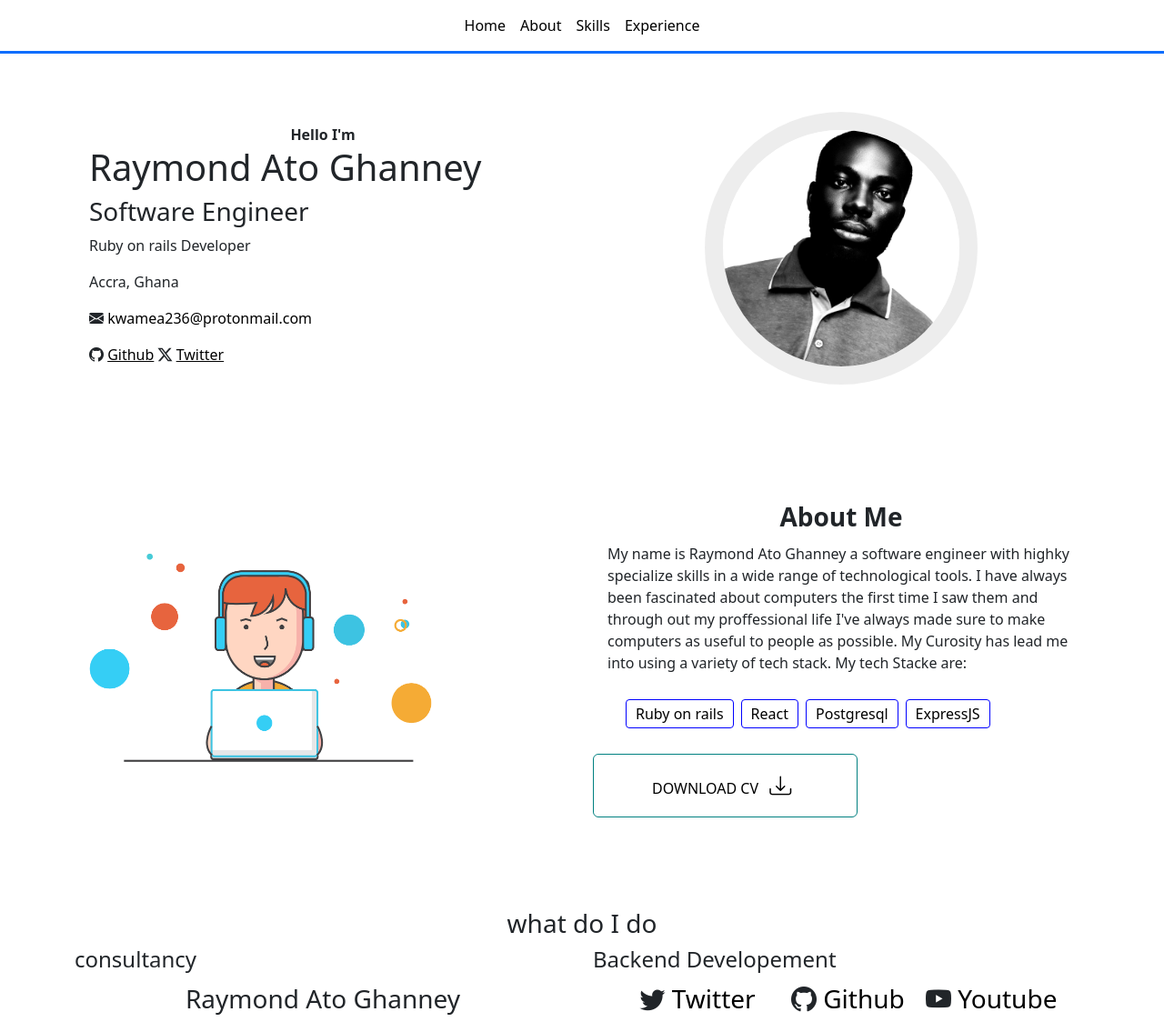
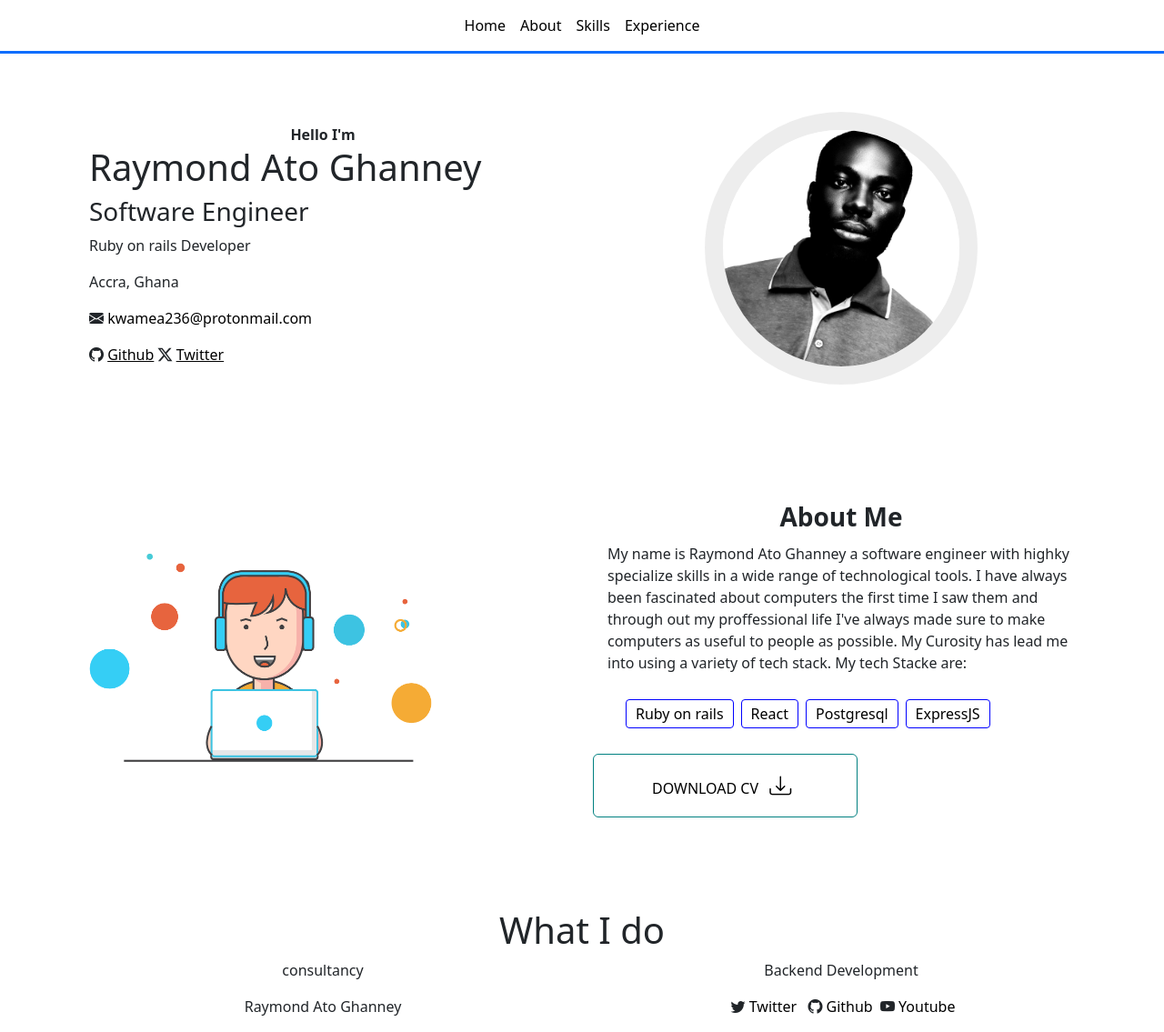
Before and after one commit to kwamea236/kwamea236.github.io, a Jekyll site: the page built from index.html, in a window 1280 px wide. Shown: the whole page at 91% size. Built offline with Jekyll 4.4.1, drawn with Linux system fonts in a browser that asks for light colours.

Commit message:
Fix website grid fixed

```diff
--- a/_includes/about.html
+++ b/_includes/about.html
@@ -1,9 +1,9 @@
 <div class="container">
     <div class="row align-items-center">
-        <div class="col">
+        <div class="col-md-6">
             <img src="/assets/img/ab-img.png" alt="clipart of a person with a laptop" style="width: 400px;">
         </div>
-        <div class="col">
+        <div class="col-md-6">
             <h3 class="fw-bold text-center mt-3" style="line-height: 150%;">About Me</h3>
             <p class="px-3">My name is Raymond Ato Ghanney a software engineer with
                 highky specialize skills in a wide range of technological tools.
--- a/_includes/footer.html
+++ b/_includes/footer.html
@@ -1,12 +1,12 @@
 <div class="container text-center">
     <div class="row">
         <div class="col">
-            <p class="fs-3">Raymond Ato Ghanney</p>
+            <p class="">Raymond Ato Ghanney</p>
         </div>
         <div class="col">
-            <span class="bi bi-twitter fs-3 mx-3"> <a class="a-cust" href="#">Twitter</a> </span>
-            <span class="bi bi-github fs-3 mx-3"> <a class="a-cust" href="#">Github</a> </span>
-            <span class="bi bi-youtube fs-3"> <a class="a-cust" href="http://www.youtube.com/@DevBrayn">Youtube</a></span>
+            <span class="bi bi-twitter mx-1"> <a class="a-cust" href="#">Twitter</a> </span>
+            <span class="bi bi-github mx-1"> <a class="a-cust" href="#">Github</a> </span>
+            <span class="bi bi-youtube"> <a class="a-cust" href="http://www.youtube.com/@DevBrayn">Youtube</a></span>
         </div>
     </div>
 </div>
--- a/_includes/hero.html
+++ b/_includes/hero.html
@@ -1,13 +1,13 @@
 <div id="hero" class="container text-center">
     <div class="row align-items-center">
 
-        <div class="col order-md-1">
+        <div class="col-md-6 order-md-1">
             <div class="img-border mt-3 mb-2">
                 <img src="/assets/img/img-1.jpg" alt="jenkins logo">
             </div>
         </div>
 
-        <div class="col order-md-0">
+        <div class="col-md-6 order-md-0">
             <div class="">
                 <span class="fw-bold"> Hello I'm</span>
             </div>
--- a/_includes/wido.html
+++ b/_includes/wido.html
@@ -1,12 +1,19 @@
-<div class="container">
-    <h3 class="text-center">what do I do</h3>
+<div id="hero" class="container text-center">
+    <div class="row align-items-center">
+        <h1>What I do</h1>
+        <div class="col-md-6">
+            <div class="">
+                <p>consultancy</p>
+            </div>
+        </div>
 
-    <div class="row">
-        <div class="col">
-            <h4>consultancy</h4>
-        </div>
-        <div class="col">
-            <h4>Backend Developement</h4>
+        <div class="col md-6">
+            <div class="">
+                <p>Backend Development</p>
+            </div>
+            <div class="text-start px-3">
+
+            </div>
         </div>
     </div>
 </div>
```
